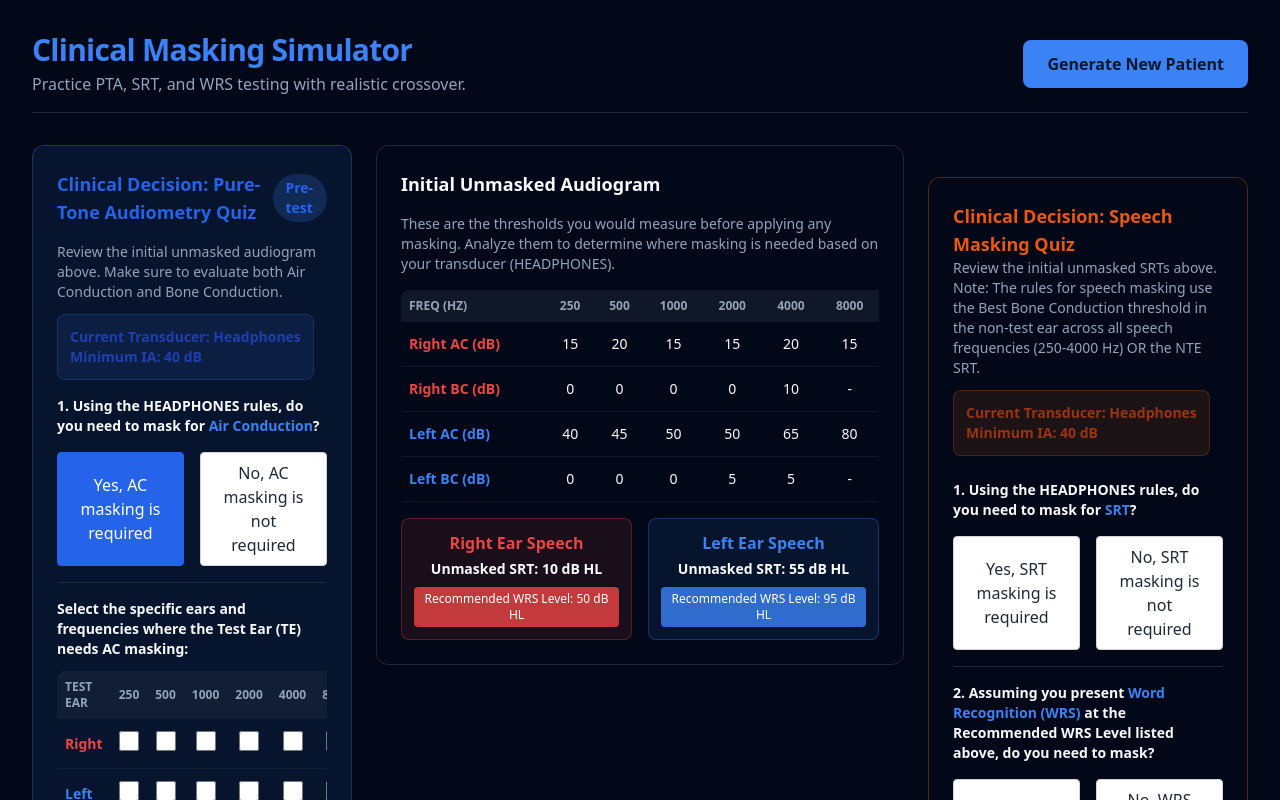
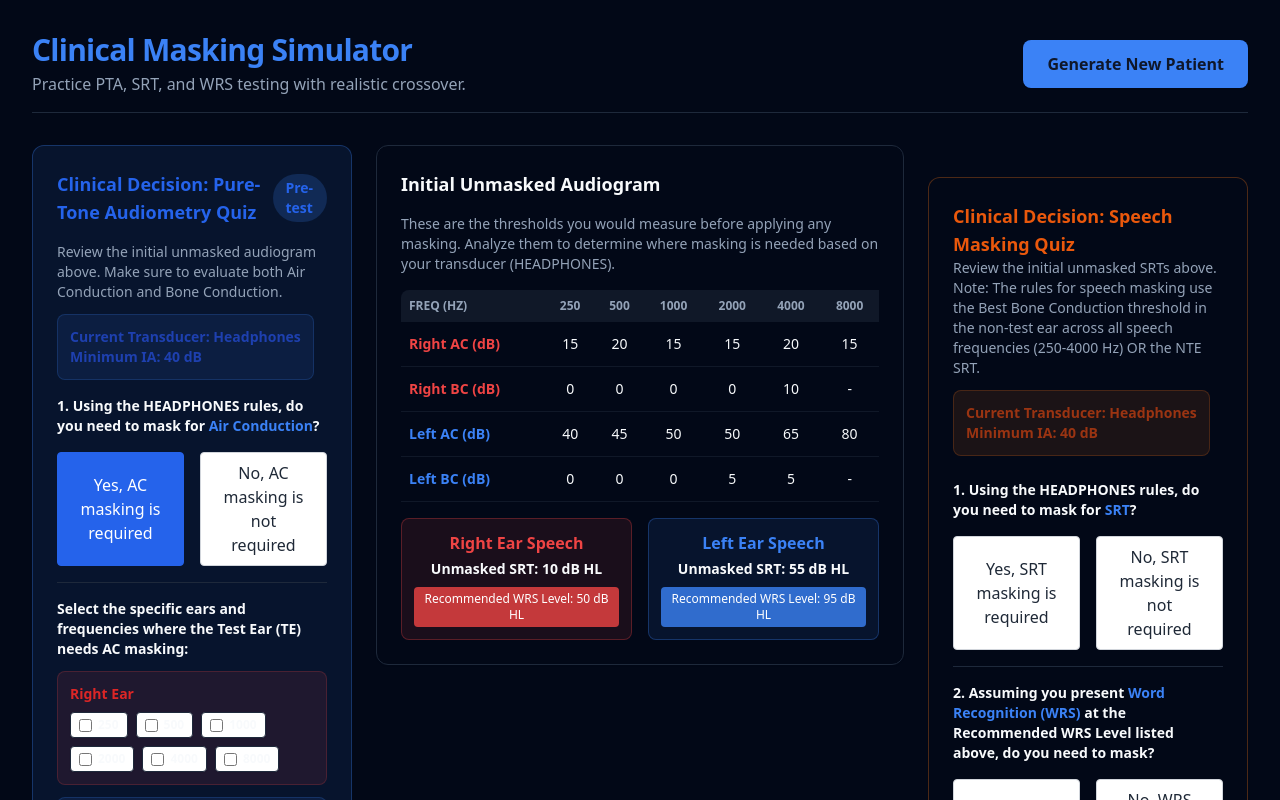
Before and after one commit to euphonic-euphemism/Audiogram-Simulator, a React (Vite) app: page / in a window 1280 px wide. Both pictures are taken after a click on the button "Yes, AC masking is required". Shown: the top 800 px of the page. Built offline with nearby package versions, Linux system fonts and the light colour scheme.

Commit message:
Add files via upload

```diff
--- a/src/components/MaskingQuiz.jsx
+++ b/src/components/MaskingQuiz.jsx
@@ -99,54 +99,48 @@ export default function MaskingQuiz({ patient, transducer, unmaskedAudiogram, on
     }
   };
 
-  const renderSelectionTable = (type) => (
-    <div className="pt-4 border-t border-secondary animate-in fade-in slide-in-from-top-2">
-      <p className="text-sm font-semibold mb-3">Select the specific ears and frequencies where the Test Ear (TE) needs {type.toUpperCase()} masking:</p>
-      <div className="overflow-x-auto">
-        <table className="w-full text-center text-sm">
-          <thead className="bg-secondary/50 text-muted-foreground text-xs uppercase">
-            <tr>
-              <th className="px-2 py-2 text-left rounded-tl-lg">Test Ear</th>
-              {FREQUENCIES.map(f => <th key={f} className="px-2 py-2">{f}</th>)}
-            </tr>
-          </thead>
-          <tbody>
-            <tr className="border-b border-secondary/50">
-              <td className="px-2 py-3 text-left font-bold text-red-500">Right</td>
-              {FREQUENCIES.map(f => (
-                <td key={f} className="px-2 py-3">
-                  {type === 'bc' && f === 8000 ? (
-                    <span className="text-muted-foreground">-</span>
-                  ) : (
+  const renderSelectionCheckboxes = (type) => (
+    <div className="pt-4 border-t border-secondary animate-in fade-in slide-in-from-top-2 space-y-3">
+      <p className="text-sm font-semibold mb-2">Select the specific ears and frequencies where the Test Ear (TE) needs {type.toUpperCase()} masking:</p>
+
+      <div className="bg-red-500/10 p-3 rounded-lg border border-red-500/20">
+        <h4 className="font-bold text-red-600 mb-2 text-sm">Right Ear</h4>
+        <div className="flex flex-wrap gap-2">
+          {FREQUENCIES.map(f => {
+            if (type === 'bc' && f === 8000) return null;
+            return (
+              <label key={f} className="flex items-center gap-1.5 bg-white px-2 py-1 rounded shadow-sm text-xs font-semibold cursor-pointer border hover:border-red-400 transition-colors">
                 <input
                   type="checkbox"
-                      className="w-5 h-5 accent-red-500 cursor-pointer"
+                  className="accent-red-500"
                   checked={!!selectedMasking[type].right[f]}
                   onChange={() => toggleSelection(type, 'right', f)}
                 />
-                  )}
-                </td>
-              ))}
-            </tr>
-            <tr>
-              <td className="px-2 py-3 text-left font-bold text-blue-500">Left</td>
-              {FREQUENCIES.map(f => (
-                <td key={f} className="px-2 py-3">
-                  {type === 'bc' && f === 8000 ? (
-                    <span className="text-muted-foreground">-</span>
-                  ) : (
+                {f}
+              </label>
+            );
+          })}
+        </div>
+      </div>
+
+      <div className="bg-blue-500/10 p-3 rounded-lg border border-blue-500/20">
+        <h4 className="font-bold text-blue-600 mb-2 text-sm">Left Ear</h4>
+        <div className="flex flex-wrap gap-2">
+          {FREQUENCIES.map(f => {
+            if (type === 'bc' && f === 8000) return null;
+            return (
+              <label key={f} className="flex items-center gap-1.5 bg-white px-2 py-1 rounded shadow-sm text-xs font-semibold cursor-pointer border hover:border-blue-400 transition-colors">
                 <input
                   type="checkbox"
-                      className="w-5 h-5 accent-blue-500 cursor-pointer"
+                  className="accent-blue-500"
                   checked={!!selectedMasking[type].left[f]}
                   onChange={() => toggleSelection(type, 'left', f)}
                 />
-                  )}
-                </td>
-              ))}
-            </tr>
-          </tbody>
-        </table>
+                {f}
+              </label>
+            );
+          })}
+        </div>
       </div>
     </div>
   );
@@ -189,7 +183,7 @@ export default function MaskingQuiz({ patient, transducer, unmaskedAudiogram, on
               No, AC masking is not required
             </button>
           </div>
-          {needsMaskingOverall.ac === true && renderSelectionTable('ac')}
+          {needsMaskingOverall.ac === true && renderSelectionCheckboxes('ac')}
         </div>
 
         {/* BC Quiz */}
@@ -209,7 +203,7 @@ export default function MaskingQuiz({ patient, transducer, unmaskedAudiogram, on
               No, BC masking is not required
             </button>
           </div>
-          {needsMaskingOverall.bc === true && renderSelectionTable('bc')}
+          {needsMaskingOverall.bc === true && renderSelectionCheckboxes('bc')}
         </div>
       </div>
 
```
Lines whose indentation alone changed are shown as unchanged.
